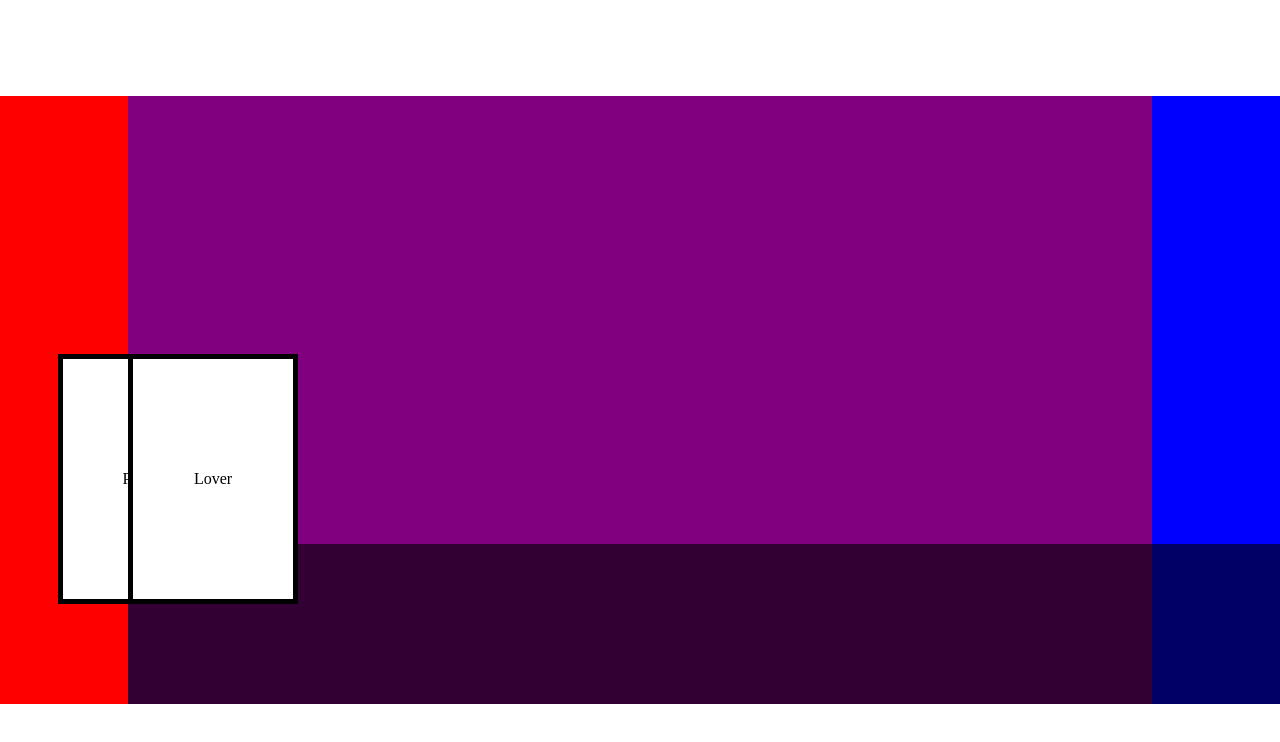
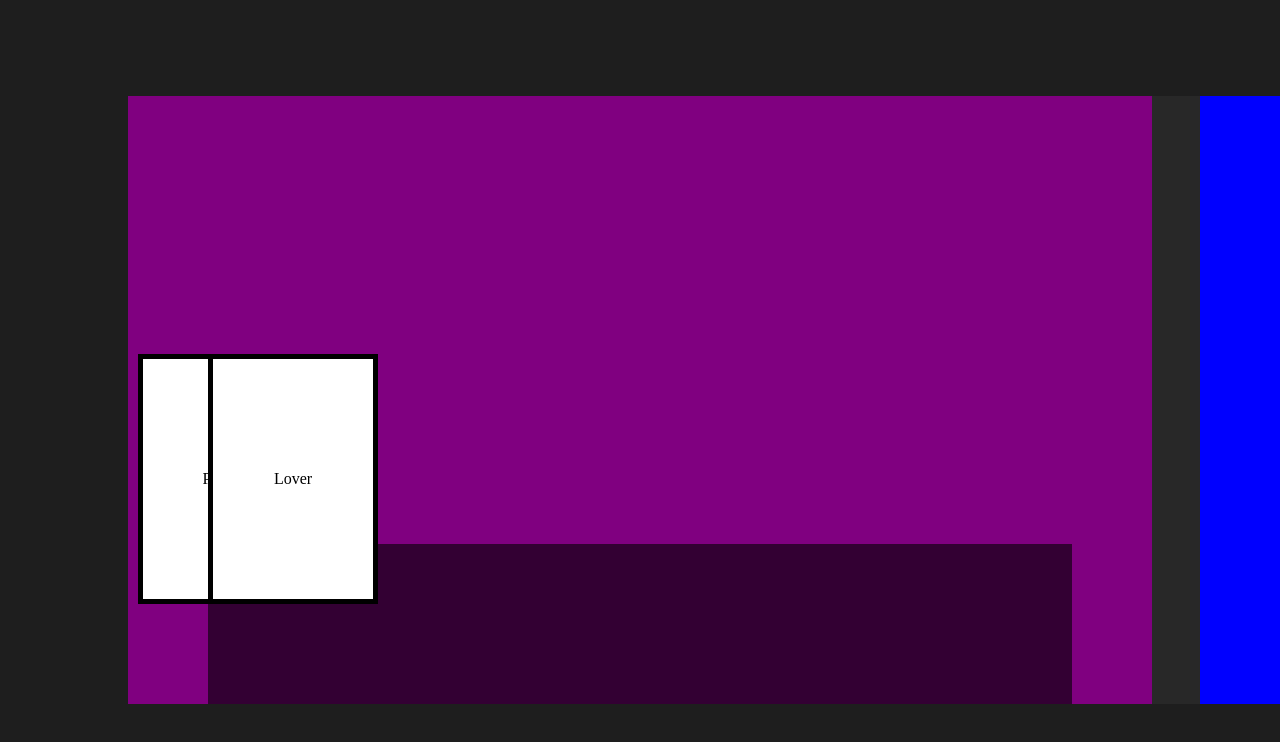
Before and after one commit to commoncode/commoners-mggj-2020, a Next.js app: page /play/1 in a window 1280 px wide. Shown: the top 742 px of the page. Built offline with nearby package versions, Linux system fonts and the light colour scheme.

Commit message:
Handle clicking through character instances

```diff
--- a/components/core/Game/Game.styles.tsx
+++ b/components/core/Game/Game.styles.tsx
@@ -13,5 +13,7 @@ export const GlobalStyle = createGlobalStyle`
         display: flex;
         flex-direction: column;
         justify-content: center;
+
+        background: #1e1e1e;
     }
 `;
--- a/components/core/Stage/Stage.styles.tsx
+++ b/components/core/Stage/Stage.styles.tsx
@@ -3,7 +3,7 @@ import styled, { css } from "styled-components";
 export const Container = styled.div`
   position: relative;
   display: flex;
-  background: red;
+  background: #1e1e1e;
   width: 100%;
   overflow: hidden;
 `;
@@ -15,6 +15,7 @@ type InnerProps = {
 export const Inner = styled.div<InnerProps>`
   display: flex;
   transition: margin 800ms ease-out;
+  background: #282828;
 
   &.bedroom {
     margin-left: calc(50vw - 32rem);
@@ -36,8 +37,8 @@ export const Inner = styled.div<InnerProps>`
 export const Floor = styled.div`
   position: absolute;
   bottom: 0;
-  left: 0;
-  right: 0;
+  left: 5rem;
+  right: 5rem;
 
   height: 10rem;
   background: rgba(0, 0, 0, 0.6);
@@ -48,4 +49,5 @@ export const sceneBase = css`
   flex-shrink: 0;
   width: 64rem;
   height: 38rem;
+  margin-right: 3rem;
 `;
--- a/components/core/Stage/Stage.tsx
+++ b/components/core/Stage/Stage.tsx
@@ -9,7 +9,9 @@ import { Container, Inner, Floor } from "./Stage.styles";
 
 const Stage = ({ children, scene, setLocation }) => {
   const handleClick = e => {
-    const rect = e.target.getBoundingClientRect();
+    const rect = e.target.classList.contains("floor")
+      ? e.target.getBoundingClientRect()
+      : e.target.parentElement.getBoundingClientRect();
     const x = e.clientX - rect.left;
     const y = e.clientY - rect.top;
     setLocation(x, y);
@@ -20,25 +22,25 @@ const Stage = ({ children, scene, setLocation }) => {
       <Container>
         <Inner className={scene}>
           <Bedroom>
-            <Floor onClick={handleClick}>
+            <Floor onClick={handleClick} className={`floor`}>
               {scene === "bedroom" ? <>{children}</> : null}
             </Floor>
           </Bedroom>
 
           <Kitchen>
-            <Floor onClick={handleClick}>
+            <Floor onClick={handleClick} className={`floor`}>
               {scene === "kitchen" ? <>{children}</> : null}
             </Floor>
           </Kitchen>
 
           <Helm>
-            <Floor onClick={handleClick}>
+            <Floor onClick={handleClick} className={`floor`}>
               {scene === "helm" ? <>{children}</> : null}
             </Floor>
           </Helm>
 
           <Hatch>
-            <Floor onClick={handleClick}>
+            <Floor onClick={handleClick} className={`floor`}>
               {scene === "hatch" ? <>{children}</> : null}
             </Floor>
           </Hatch>
--- a/now.json
+++ b/now.json
@@ -1,3 +1,4 @@
 {
-    "name": "zeit-chat"
+    "name": "mggj-2020",
+    "scope": "thecommoners"
 }
```
